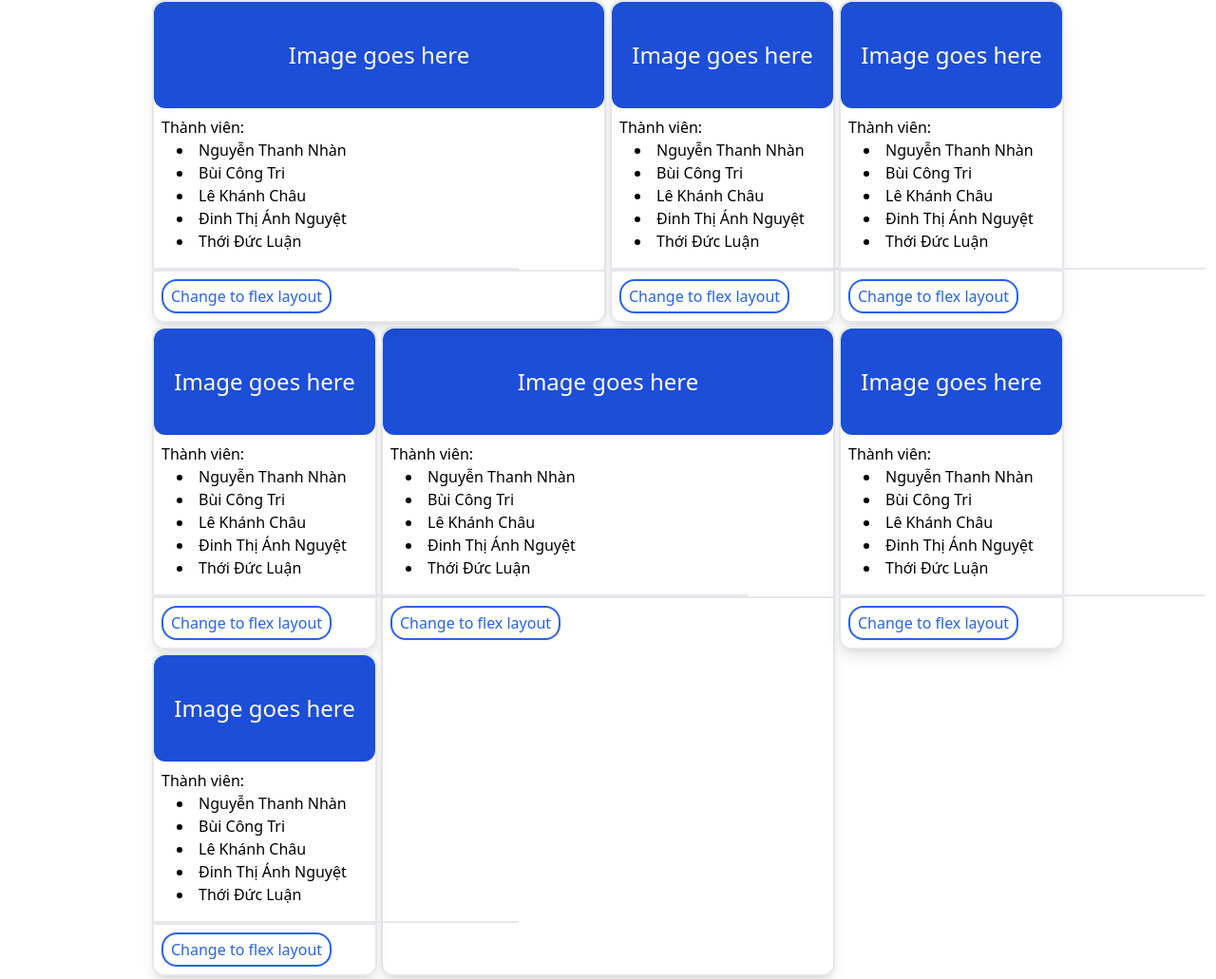
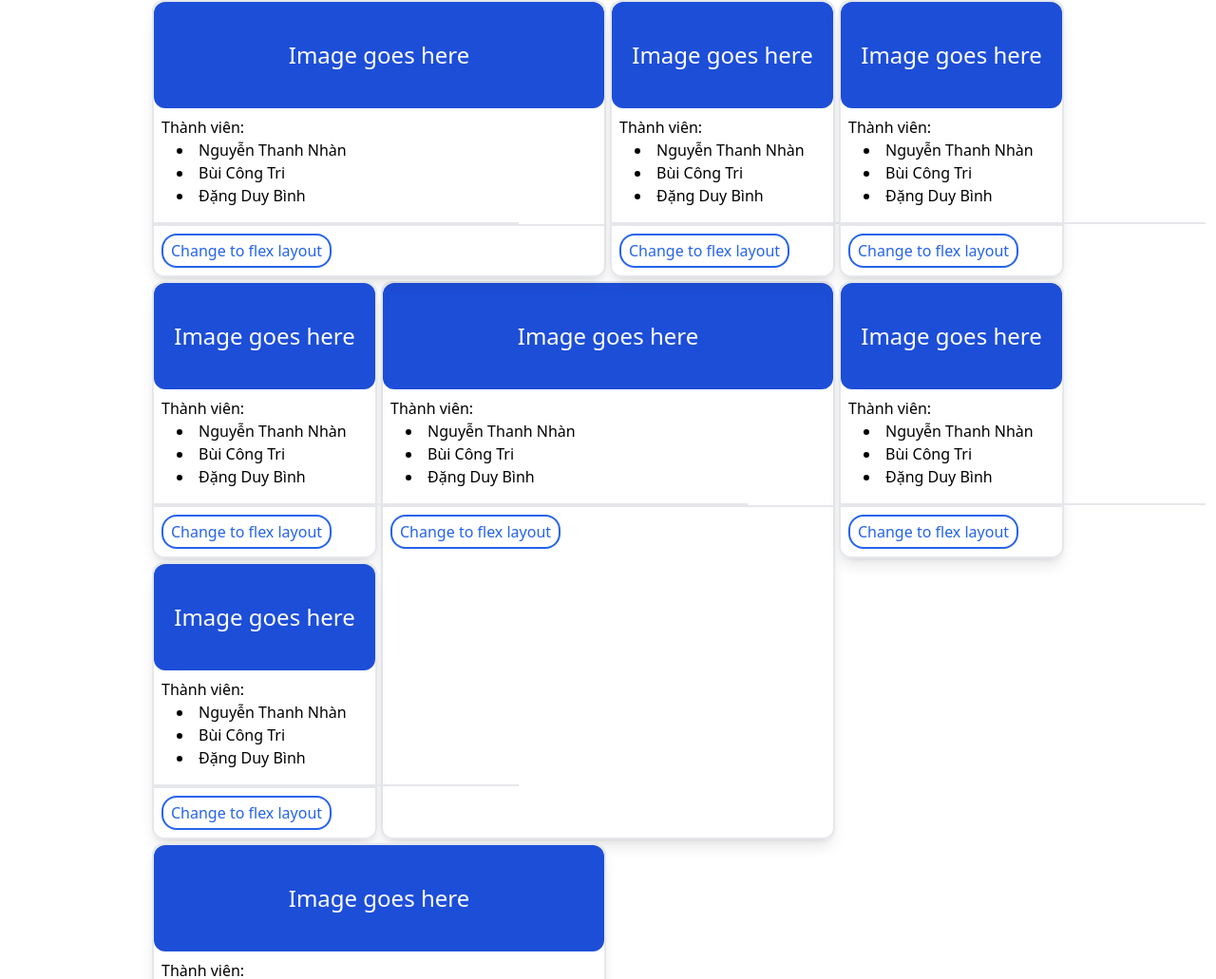
Before and after one commit to LuxionRob/tailwind-seminar, a website: page src/index.html in a window 1280 px wide. Shown: the top 1031 px of the page at 95% size. Drawn offline with nearby package versions, Linux system fonts and the light colour scheme; files that its build step writes are made by us from their sources.

Commit message:
change group members

```diff
--- a/src/index.html
+++ b/src/index.html
@@ -25,13 +25,7 @@
                   Bùi Công Tri
                 </li>
                 <li class="list-item transition-all duration-200 ease-in hover:tracking-wide hover:text-sky-400">
-                  Lê Khánh Châu
-                </li>
-                <li class="list-item transition-all duration-200 ease-in hover:tracking-wide hover:text-sky-400">
-                  Đinh Thị Ánh Nguyệt
-                </li>
-                <li class="list-item transition-all duration-200 ease-in hover:tracking-wide hover:text-sky-400">
-                  Thới Đức Luận
+                  Đặng Duy Bình
                 </li>
               </ul>
             </div>
@@ -45,13 +39,7 @@
                   Bùi Công Tri
                 </li>
                 <li class="list-item transition-all duration-200 ease-in hover:tracking-wide hover:text-sky-400">
-                  Lê Khánh Châu
-                </li>
-                <li class="list-item transition-all duration-200 ease-in hover:tracking-wide hover:text-sky-400">
-                  Đinh Thị Ánh Nguyệt
-                </li>
-                <li class="list-item transition-all duration-200 ease-in hover:tracking-wide hover:text-sky-400">
-                  Thới Đức Luận
+                  Đặng Duy Bình
                 </li>
               </ul>
             </div>
@@ -65,13 +53,7 @@
                   Bùi Công Tri
                 </li>
                 <li class="list-item transition-all duration-200 ease-in hover:tracking-wide hover:text-sky-400">
-                  Lê Khánh Châu
-                </li>
-                <li class="list-item transition-all duration-200 ease-in hover:tracking-wide hover:text-sky-400">
-                  Đinh Thị Ánh Nguyệt
-                </li>
-                <li class="list-item transition-all duration-200 ease-in hover:tracking-wide hover:text-sky-400">
-                  Thới Đức Luận
+                  Đặng Duy Bình
                 </li>
               </ul>
             </div>
@@ -107,48 +89,7 @@
                   Bùi Công Tri
                 </li>
                 <li class="list-item transition-all duration-200 ease-in hover:tracking-wide hover:text-sky-400">
-                  Lê Khánh Châu
-                </li>
-                <li class="list-item transition-all duration-200 ease-in hover:tracking-wide hover:text-sky-400">
-                  Đinh Thị Ánh Nguyệt
-                </li>
-                <li class="list-item transition-all duration-200 ease-in hover:tracking-wide hover:text-sky-400">
-                  Thới Đức Luận
-                </li>
-              </ul>
-            </div>
-          </div>
-        </div>
-
-        <div class="flex flex-wrap items-center rounded-b-xl border-t-2 bg-white">
-          <button class="change-btn m-2 rounded-2xl border-2 border-blue-600 p-1 px-2 text-blue-600 shadow-sm">
-            Change to flex layout
-          </button>
-        </div>
-      </div>
-      <div class="container relative  mx-auto cursor-pointer rounded-xl border-2 shadow-lg">
-        <div class="flex h-28 items-center justify-center rounded-xl bg-blue-700">
-          <h1 class="absolute mx-auto text-center text-2xl text-white">Image goes here</h1>
-        </div>
-        <div class="w-96 border-b-2 p-2">
-          <div class="flex w-96 flex-nowrap overflow-x-auto">
-            <div class="mb-2 min-w-full basis-full">
-              <h6>Thành viên:</h6>
-              <ul class="ml-4 list-inside list-disc">
-                <li class="list-item transition-all duration-200 ease-in hover:tracking-wide hover:text-sky-400">
-                  Nguyễn Thanh Nhàn
-                </li>
-                <li class="list-item transition-all duration-200 ease-in hover:tracking-wide hover:text-sky-400">
-                  Bùi Công Tri
-                </li>
-                <li class="list-item transition-all duration-200 ease-in hover:tracking-wide hover:text-sky-400">
-                  Lê Khánh Châu
-                </li>
-                <li class="list-item transition-all duration-200 ease-in hover:tracking-wide hover:text-sky-400">
-                  Đinh Thị Ánh Nguyệt
-                </li>
-                <li class="list-item transition-all duration-200 ease-in hover:tracking-wide hover:text-sky-400">
-                  Thới Đức Luận
+                  Đặng Duy Bình
                 </li>
               </ul>
             </div>
@@ -177,13 +118,7 @@
                   Bùi Công Tri
                 </li>
                 <li class="list-item transition-all duration-200 ease-in hover:tracking-wide hover:text-sky-400">
-                  Lê Khánh Châu
-                </li>
-                <li class="list-item transition-all duration-200 ease-in hover:tracking-wide hover:text-sky-400">
-                  Đinh Thị Ánh Nguyệt
-                </li>
-                <li class="list-item transition-all duration-200 ease-in hover:tracking-wide hover:text-sky-400">
-                  Thới Đức Luận
+                  Đặng Duy Bình
                 </li>
               </ul>
             </div>
@@ -212,48 +147,7 @@
                   Bùi Công Tri
                 </li>
                 <li class="list-item transition-all duration-200 ease-in hover:tracking-wide hover:text-sky-400">
-                  Lê Khánh Châu
-                </li>
-                <li class="list-item transition-all duration-200 ease-in hover:tracking-wide hover:text-sky-400">
-                  Đinh Thị Ánh Nguyệt
-                </li>
-                <li class="list-item transition-all duration-200 ease-in hover:tracking-wide hover:text-sky-400">
-                  Thới Đức Luận
-                </li>
-              </ul>
-            </div>
-          </div>
-        </div>
-
-        <div class="flex flex-wrap items-center rounded-b-xl border-t-2 bg-white">
-          <button class="change-btn m-2 rounded-2xl border-2 border-blue-600 p-1 px-2 text-blue-600 shadow-sm">
-            Change to flex layout
-          </button>
-        </div>
-      </div>
-      <div class="container col-start-2 col-end-4 row-span-2  crelative mx-auto cursor-pointer rounded-xl border-2 shadow-lg">
-        <div class="flex h-28 items-center justify-center rounded-xl bg-blue-700">
-          <h1 class="absolute mx-auto text-center text-2xl text-white">Image goes here</h1>
-        </div>
-        <div class="w-96 border-b-2 p-2">
-          <div class="flex w-96 flex-nowrap overflow-x-auto">
-            <div class="mb-2 min-w-full basis-full">
-              <h6>Thành viên:</h6>
-              <ul class="ml-4 list-inside list-disc">
-                <li class="list-item transition-all duration-200 ease-in hover:tracking-wide hover:text-sky-400">
-                  Nguyễn Thanh Nhàn
-                </li>
-                <li class="list-item transition-all duration-200 ease-in hover:tracking-wide hover:text-sky-400">
-                  Bùi Công Tri
-                </li>
-                <li class="list-item transition-all duration-200 ease-in hover:tracking-wide hover:text-sky-400">
-                  Lê Khánh Châu
-                </li>
-                <li class="list-item transition-all duration-200 ease-in hover:tracking-wide hover:text-sky-400">
-                  Đinh Thị Ánh Nguyệt
-                </li>
-                <li class="list-item transition-all duration-200 ease-in hover:tracking-wide hover:text-sky-400">
-                  Thới Đức Luận
+                  Đặng Duy Bình
                 </li>
               </ul>
             </div>
@@ -282,13 +176,38 @@
                   Bùi Công Tri
                 </li>
                 <li class="list-item transition-all duration-200 ease-in hover:tracking-wide hover:text-sky-400">
-                  Lê Khánh Châu
+                  Đặng Duy Bình
+                </li>
+              </ul>
+            </div>
+          </div>
+        </div>
+
+        <div class="flex flex-wrap items-center rounded-b-xl border-t-2 bg-white">
+          <button class="change-btn m-2 rounded-2xl border-2 border-blue-600 p-1 px-2 text-blue-600 shadow-sm">
+            Change to flex layout
+          </button>
+        </div>
+      </div>
+      <div
+        class="crelative container col-start-2 col-end-4 row-span-2 mx-auto cursor-pointer rounded-xl border-2 shadow-lg"
+      >
+        <div class="flex h-28 items-center justify-center rounded-xl bg-blue-700">
+          <h1 class="absolute mx-auto text-center text-2xl text-white">Image goes here</h1>
+        </div>
+        <div class="w-96 border-b-2 p-2">
+          <div class="flex w-96 flex-nowrap overflow-x-auto">
+            <div class="mb-2 min-w-full basis-full">
+              <h6>Thành viên:</h6>
+              <ul class="ml-4 list-inside list-disc">
+                <li class="list-item transition-all duration-200 ease-in hover:tracking-wide hover:text-sky-400">
+                  Nguyễn Thanh Nhàn
                 </li>
                 <li class="list-item transition-all duration-200 ease-in hover:tracking-wide hover:text-sky-400">
-                  Đinh Thị Ánh Nguyệt
+                  Bùi Công Tri
                 </li>
                 <li class="list-item transition-all duration-200 ease-in hover:tracking-wide hover:text-sky-400">
-                  Thới Đức Luận
+                  Đặng Duy Bình
                 </li>
               </ul>
             </div>
@@ -317,13 +236,36 @@
                   Bùi Công Tri
                 </li>
                 <li class="list-item transition-all duration-200 ease-in hover:tracking-wide hover:text-sky-400">
-                  Lê Khánh Châu
+                  Đặng Duy Bình
+                </li>
+              </ul>
+            </div>
+          </div>
+        </div>
+
+        <div class="flex flex-wrap items-center rounded-b-xl border-t-2 bg-white">
+          <button class="change-btn m-2 rounded-2xl border-2 border-blue-600 p-1 px-2 text-blue-600 shadow-sm">
+            Change to flex layout
+          </button>
+        </div>
+      </div>
+      <div class="container relative mx-auto cursor-pointer rounded-xl border-2 shadow-lg">
+        <div class="flex h-28 items-center justify-center rounded-xl bg-blue-700">
+          <h1 class="absolute mx-auto text-center text-2xl text-white">Image goes here</h1>
+        </div>
+        <div class="w-96 border-b-2 p-2">
+          <div class="flex w-96 flex-nowrap overflow-x-auto">
+            <div class="mb-2 min-w-full basis-full">
+              <h6>Thành viên:</h6>
+              <ul class="ml-4 list-inside list-disc">
+                <li class="list-item transition-all duration-200 ease-in hover:tracking-wide hover:text-sky-400">
+                  Nguyễn Thanh Nhàn
                 </li>
                 <li class="list-item transition-all duration-200 ease-in hover:tracking-wide hover:text-sky-400">
-                  Đinh Thị Ánh Nguyệt
+                  Bùi Công Tri
                 </li>
                 <li class="list-item transition-all duration-200 ease-in hover:tracking-wide hover:text-sky-400">
-                  Thới Đức Luận
+                  Đặng Duy Bình
                 </li>
               </ul>
             </div>
@@ -352,13 +294,7 @@
                   Bùi Công Tri
                 </li>
                 <li class="list-item transition-all duration-200 ease-in hover:tracking-wide hover:text-sky-400">
-                  Lê Khánh Châu
-                </li>
-                <li class="list-item transition-all duration-200 ease-in hover:tracking-wide hover:text-sky-400">
-                  Đinh Thị Ánh Nguyệt
-                </li>
-                <li class="list-item transition-all duration-200 ease-in hover:tracking-wide hover:text-sky-400">
-                  Thới Đức Luận
+                  Đặng Duy Bình
                 </li>
               </ul>
             </div>
@@ -387,13 +323,7 @@
                   Bùi Công Tri
                 </li>
                 <li class="list-item transition-all duration-200 ease-in hover:tracking-wide hover:text-sky-400">
-                  Lê Khánh Châu
-                </li>
-                <li class="list-item transition-all duration-200 ease-in hover:tracking-wide hover:text-sky-400">
-                  Đinh Thị Ánh Nguyệt
-                </li>
-                <li class="list-item transition-all duration-200 ease-in hover:tracking-wide hover:text-sky-400">
-                  Thới Đức Luận
+                  Đặng Duy Bình
                 </li>
               </ul>
             </div>
@@ -418,13 +348,17 @@
         if (layout) {
           flexLayout.classList.add('hidden')
           gridLayout.classList.remove('hidden')
-          btnChanges.forEach(ele => {ele.textContent = 'Change to flex layout'})
+          btnChanges.forEach((ele) => {
+            ele.textContent = 'Change to flex layout'
+          })
           layout = false
         } else {
           gridLayout.classList.add('hidden')
           flexLayout.classList.remove('hidden')
           flexLayout.classList.add('block')
-          btnChanges.forEach(ele => {ele.textContent = 'Change to grid layout'})
+          btnChanges.forEach((ele) => {
+            ele.textContent = 'Change to grid layout'
+          })
           layout = true
         }
       }
```
